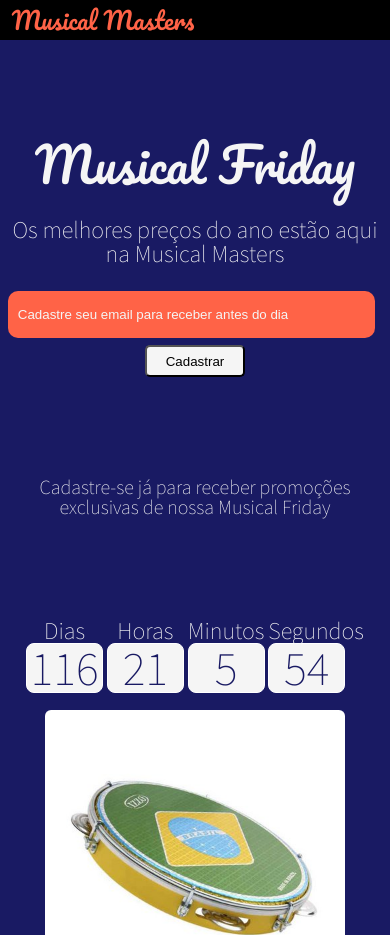
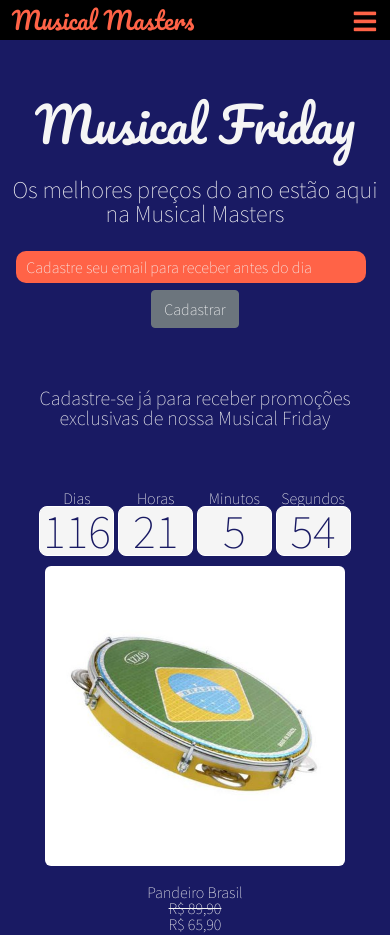
Before and after one commit to cclsenna/desafio-hiring-coders1, a plain HTML site: page index.html in a window 390 px wide. Shown: the top 935 px of the page. Drawn offline with nearby package versions, Linux system fonts and the light colour scheme.

Commit message:
mobile nav bar sign added

```diff
--- a/index.html
+++ b/index.html
@@ -8,10 +8,11 @@
     <meta http-equiv="X-UA-Compatible" content="IE=edge">
     <meta name="viewport" content="width=device-width, initial-scale=1.0">
     <title>Musical Masters</title>
+    <link href="https://cdn.jsdelivr.net/npm/bootstrap@5.0.2/dist/css/bootstrap.min.css" rel="stylesheet" integrity="sha384-EVSTQN3/azprG1Anm3QDgpJLIm9Nao0Yz1ztcQTwFspd3yD65VohhpuuCOmLASjC" crossorigin="anonymous">
     <link rel="stylesheet" href="./src/css/reset.css">
-    <link rel="stylesheet" href="./src/css/styles.css">
     <link rel="icon" href="https://img.icons8.com/color/48/000000/music--v1.png">
     <link rel="stylesheet" href="https://use.fontawesome.com/releases/v5.0.13/css/all.css" integrity="sha384-DNOHZ68U8hZfKXOrtjWvjxusGo9WQnrNx2sqG0tfsghAvtVlRW3tvkXWZh58N9jp" crossorigin="anonymous">
+    <link rel="stylesheet" href="./src/css/styles.css">
     <script src="./scripts.js"></script>
 </head>
 
@@ -26,6 +27,7 @@
                 <li class="headerlink1"><a href="./index.html" class="main-header-link">Sobre Nós</a></li>
                 <li><a href="./index.html" class="main-header-link">Contato</a></li>
             </ul>
+            <p class='menu-nav-bar fas fa-bars'></p>
 
         </nav>
 
@@ -41,7 +43,7 @@
                 </article>
 
                 <input type="text" placeholder="Cadastre seu email para receber antes do dia" id="input_email">
-                <button class="input-email-button" onclick="persistEmail()">Cadastrar</button>
+                <button class="btn btn-secondary" onclick="persistEmail()">Cadastrar</button>
         </section>
 
         <section class='main-content-section'>
--- a/src/css/styles.css
+++ b/src/css/styles.css
@@ -71,6 +71,10 @@ body{
     width: fit-content;
 }
 
+.menu-nav-bar{
+    display: none;
+}
+
 
 
 
@@ -81,7 +85,7 @@ body{
 
 .main-content-section{
     color:whitesmoke;
-    margin: 100px 0 4% 0 ;
+    margin: 60px 0 2% 0 ;
     text-align: center;
     display: flex;
     flex-wrap: wrap;
@@ -112,7 +116,7 @@ body{
 #input_email{
     background-color:#ff6347;
     color:whitesmoke;
-    height:2em;
+    height:2.4em;
     width: 400px;
     margin-right:2%;
     border-radius: 10px;
@@ -131,8 +135,8 @@ body{
     width: 100px;
     background-color:whitesmoke;
     border-radius: 5px;
+}
 
-}
 
 .input-email-button:hover{
     background-color:lightslategray;
@@ -155,7 +159,13 @@ body{
 }
 
 .cronometro-container{
-    margin:2% ;
+    margin:2%;
+    width: 100%;
+    display: flex;
+    justify-content: center;
+    flex-wrap: wrap;
+
+
 }
 
 .contador{
@@ -187,6 +197,7 @@ body{
     width: 300px;
     border-radius: 6px;
     font-weight: 400;
+    margin-bottom:1rem;
 
 
 }
@@ -271,10 +282,28 @@ body{
         padding: 0.5rem;
     }
 
-    .main-header-nav{
+    .main-header-link{
         display: none;
+    }
+
+    .contador-titulo{
+        font-size: 16px;
+    }
+
+    .menu-nav-bar{
+        color: tomato;
+        display: block;
+        font-size: 1.6em;
+        position: absolute;
+        right: 4%;
+        top:1%;
     }
 
 
 
+
+
+
+
+
   }
```
